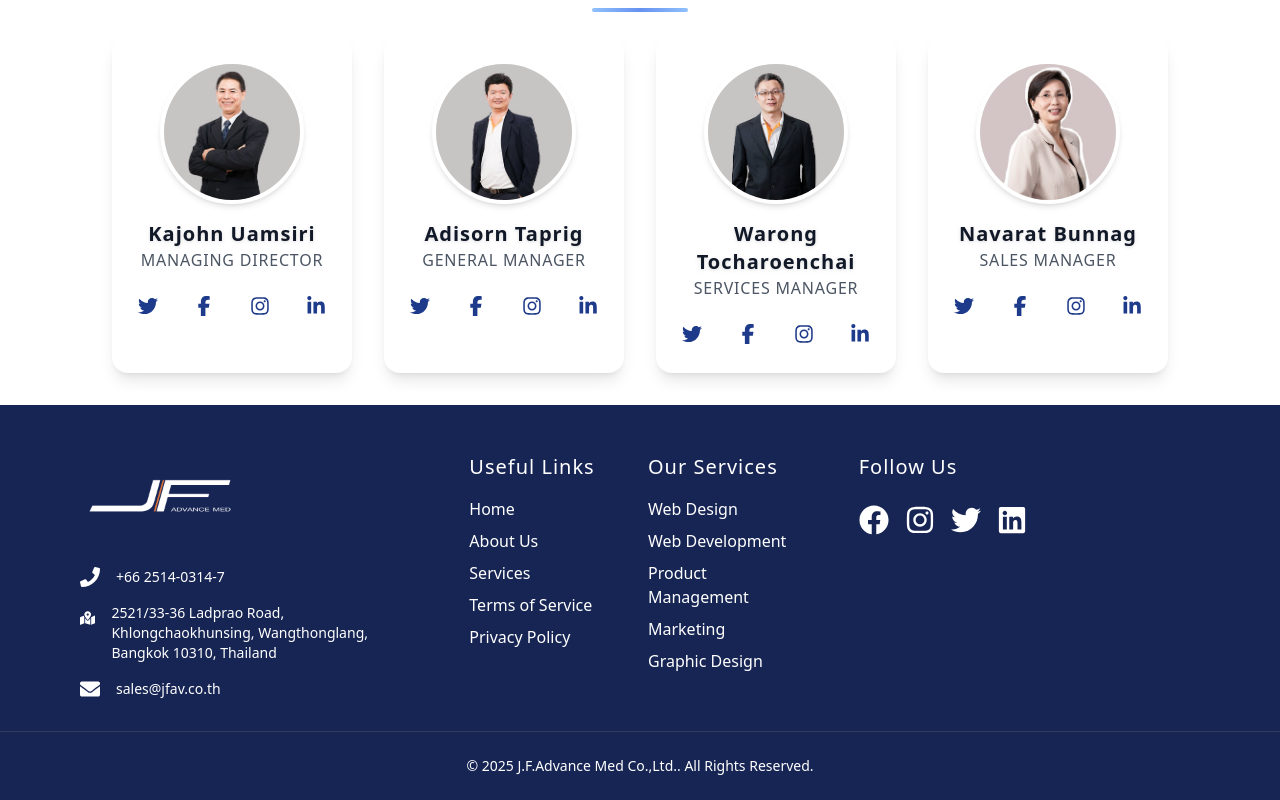
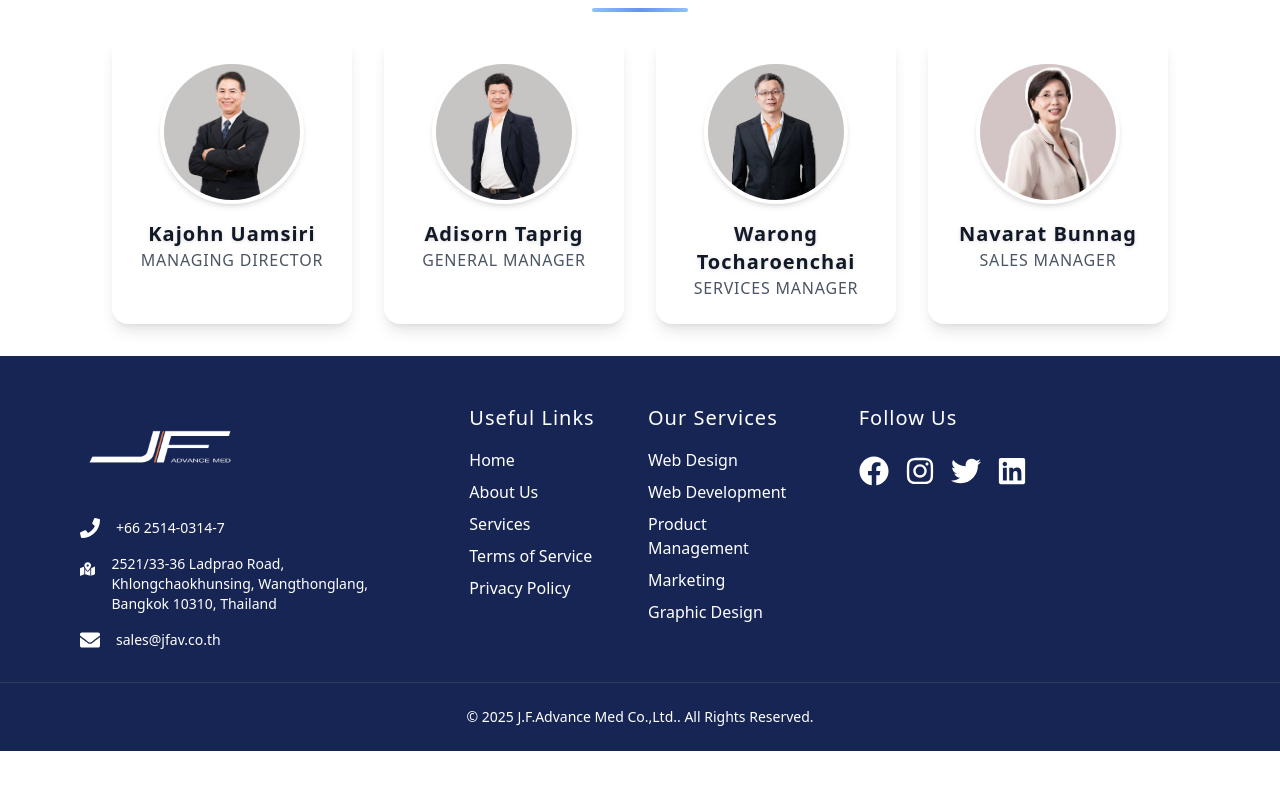
Before and after one commit to BenzPratchaya/jf-website, a Next.js app: page /about in a window 1280 px wide. Shown: the part 2196-2996 px from the top of the page. After the commit the page ends 2947 px from the top, so only its background shows below. Built offline with nearby package versions, Linux system fonts and the light colour scheme.

Commit message:
Update Leader.tsx

```diff
--- a/src/components/Leader/Leader.tsx
+++ b/src/components/Leader/Leader.tsx
@@ -3,81 +3,43 @@
 
 import { motion } from "framer-motion"
 import Image from "next/image"
-import { IconDefinition, faTwitter, faFacebookF, faInstagram, faLinkedinIn } from '@fortawesome/free-brands-svg-icons';
-import { FontAwesomeIcon } from '@fortawesome/react-fontawesome';
 
 const Leader = () => {
-
-  const Img1 = "/images/leads/lead1.jpg"
-  const Img2 = "/images/leads/lead2.jpg"
-  const Img3 = "/images/leads/lead3.jpg"
-  const Img4 = "/images/leads/lead4.jpg"
-
-  interface SocialLink {
-    icon: IconDefinition;
-    url: string;
-  }
-
   interface LeaderData {
     id: number;
     img: string;
     title: string;
     place: string;
-    url: SocialLink[];
     delay: number;
   }
 
   const leaderData: LeaderData[] = [
     {
       id: 1,
-      img: Img1,
+      img: "/images/leads/lead1.jpg",
       title: "Kajohn Uamsiri",
       place: "Managing Director",
-      url: [
-      { icon: faTwitter, url: "https://twitter.com/kajohn" },
-      { icon: faFacebookF, url: "https://facebook.com/kajohn" },
-      { icon: faInstagram, url: "https://instagram.com/kajohn" },
-      { icon: faLinkedinIn, url: "https://linkedin.com/in/kajohn" },
-    ],
       delay: 0.2
     },
     {
       id: 2,
-      img: Img2,
+      img: "/images/leads/lead2.jpg",
       title: "Adisorn Taprig",
       place: "General Manager",
-      url: [
-      { icon: faTwitter, url: "https://twitter.com/kajohn" },
-      { icon: faFacebookF, url: "https://facebook.com/kajohn" },
-      { icon: faInstagram, url: "https://instagram.com/kajohn" },
-      { icon: faLinkedinIn, url: "https://linkedin.com/in/kajohn" },
-    ],
       delay: 0.3
     },
     {
       id: 3,
-      img: Img3,
+      img: "/images/leads/lead3.jpg",
       title: "Warong Tocharoenchai",
       place: "Services Manager",
-      url: [
-      { icon: faTwitter, url: "https://twitter.com/kajohn" },
-      { icon: faFacebookF, url: "https://facebook.com/kajohn" },
-      { icon: faInstagram, url: "https://instagram.com/kajohn" },
-      { icon: faLinkedinIn, url: "https://linkedin.com/in/kajohn" },
-    ],
       delay: 0.4
     },
     {
       id: 4,
-      img: Img4,
+      img: "/images/leads/lead4.jpg",
       title: "Navarat Bunnag",
       place: "Sales Manager",
-      url: [
-      { icon: faTwitter, url: "https://twitter.com/kajohn" },
-      { icon: faFacebookF, url: "https://facebook.com/kajohn" },
-      { icon: faInstagram, url: "https://instagram.com/kajohn" },
-      { icon: faLinkedinIn, url: "https://linkedin.com/in/kajohn" },
-    ],
       delay: 0.5
     },
   ]
@@ -150,27 +112,6 @@ const Leader = () => {
                 >
                   {item.place}
                 </motion.h3>
-                {/* โลโก้ */}
-                <div className="flex space-x-3 mt-2">
-                  {item.url.map((social, index) => (
-                    <motion.a
-                      key={index}
-                      href={social.url}
-                      target="_blank"
-                      rel="noopener noreferrer"
-                      initial={{ opacity: 0, y: 50 }}
-                      whileInView={{ opacity: 1, y: 0 }}
-                      transition={{ duration: 0.5, delay: index * 0.1 }}
-                      viewport={{ once: true }}
-                      className="text-blue-900 hover:text-blue-400 text-base sm:text-lg md:text-xl"
-                    >
-                      <FontAwesomeIcon
-                        icon={social.icon}
-                        className="bg-white/20 rounded-full p-2 w-7 h-7 flex items-center justify-center"
-                      />
-                    </motion.a>
-                  ))}
-                </div>
               </div>
             </motion.div>
           ))}
```
